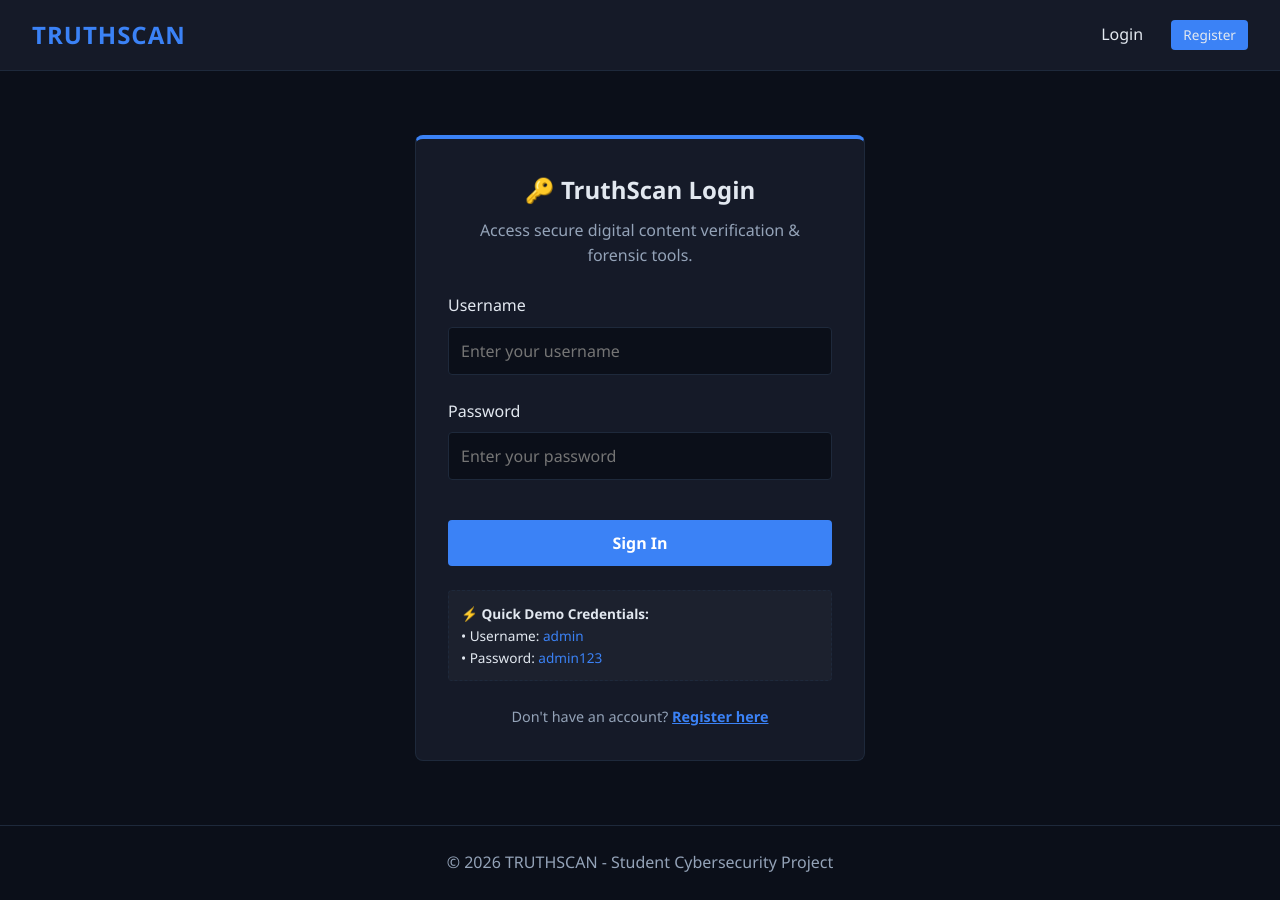
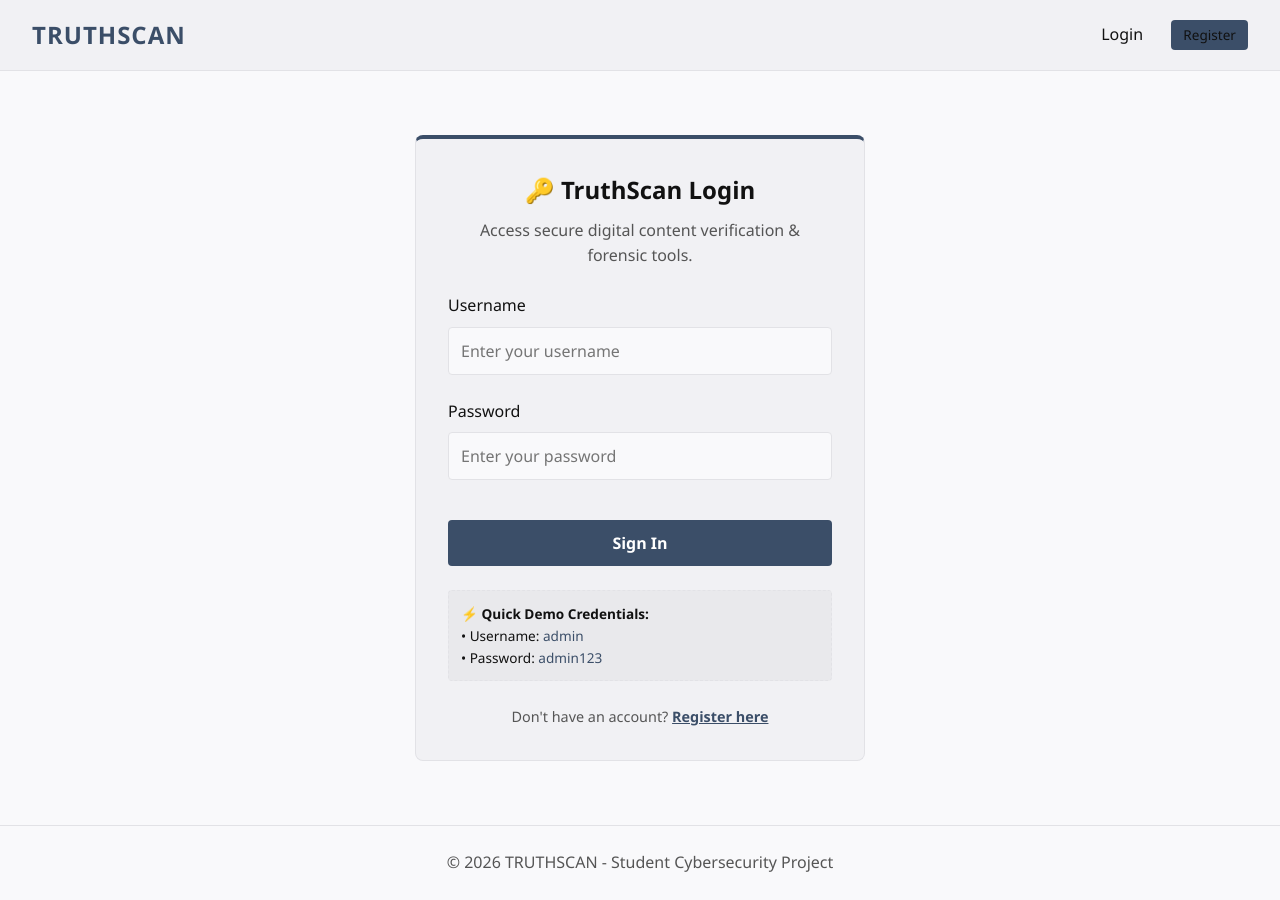
Before and after one commit to Keshav018-miet/TruthScan, a Flask app: page /login in a window 1280 px wide. Run offline with Flask 3, Linux system fonts and the light colour scheme.

Commit message:
Redesign web page with mature, minimalist light theme

```diff
--- a/static/css/style.css
+++ b/static/css/style.css
@@ -1,11 +1,11 @@
 :root {
-    --bg-color: #0b0f19;
-    --card-bg: #151a28;
-    --text-primary: #e2e8f0;
-    --text-secondary: #94a3b8;
-    --accent: #3b82f6;
-    --accent-hover: #2563eb;
-    --border-color: #1e293b;
+    --bg-color: #F9F9FB;
+    --card-bg: #F1F1F4;
+    --text-primary: #111111;
+    --text-secondary: #555555;
+    --accent: #3B4E68;
+    --accent-hover: #2A3B52;
+    --border-color: #E2E2E6;
     --danger: #ef4444;
     --success: #22c55e;
     --warning: #f59e0b;
@@ -144,7 +144,7 @@ header {
 
 .card:hover {
     transform: translateY(-5px);
-    box-shadow: 0 10px 15px -3px rgba(0, 0, 0, 0.5);
+    box-shadow: 0 10px 15px -3px rgba(0, 0, 0, 0.05);
     border-color: var(--accent);
 }
 
@@ -249,7 +249,7 @@ th {
 }
 
 tr:hover {
-    background-color: rgba(255,255,255,0.02);
+    background-color: rgba(0,0,0,0.03);
 }
 
 /* Flash Messages */
--- a/templates/login.html
+++ b/templates/login.html
@@ -20,7 +20,7 @@
             <button type="submit" class="btn" style="width: 100%; margin-top: 1rem;">Sign In</button>
         </form>
 
-        <div style="margin-top: 1.5rem; padding: 0.75rem; background: rgba(255, 255, 255, 0.03); border-radius: 4px; border: 1px dashed var(--border-color); font-size: 0.85rem;">
+        <div style="margin-top: 1.5rem; padding: 0.75rem; background: rgba(0, 0, 0, 0.03); border-radius: 4px; border: 1px dashed var(--border-color); font-size: 0.85rem;">
             <strong>⚡ Quick Demo Credentials:</strong><br>
             • Username: <code style="color: var(--accent);">admin</code><br>
             • Password: <code style="color: var(--accent);">admin123</code>
--- a/templates/report.html
+++ b/templates/report.html
@@ -78,7 +78,7 @@
 
         {% if record.metadata and record.metadata.source_verification %}
         {% set sv = record.metadata.source_verification %}
-        <div style="margin-top: 1rem; padding: 1rem; border-radius: 4px; border: 1px solid var(--border-color); background-color: rgba(255,255,255,0.03);">
+        <div style="margin-top: 1rem; padding: 1rem; border-radius: 4px; border: 1px solid var(--border-color); background-color: rgba(0,0,0,0.03);">
             <h5 style="margin-bottom: 0.5rem; color: var(--accent);">📡 Source Channel Verification</h5>
             <div style="display: grid; grid-template-columns: repeat(auto-fit, minmax(180px, 1fr)); gap: 0.75rem; margin-top: 0.5rem;">
                 <div>
```
